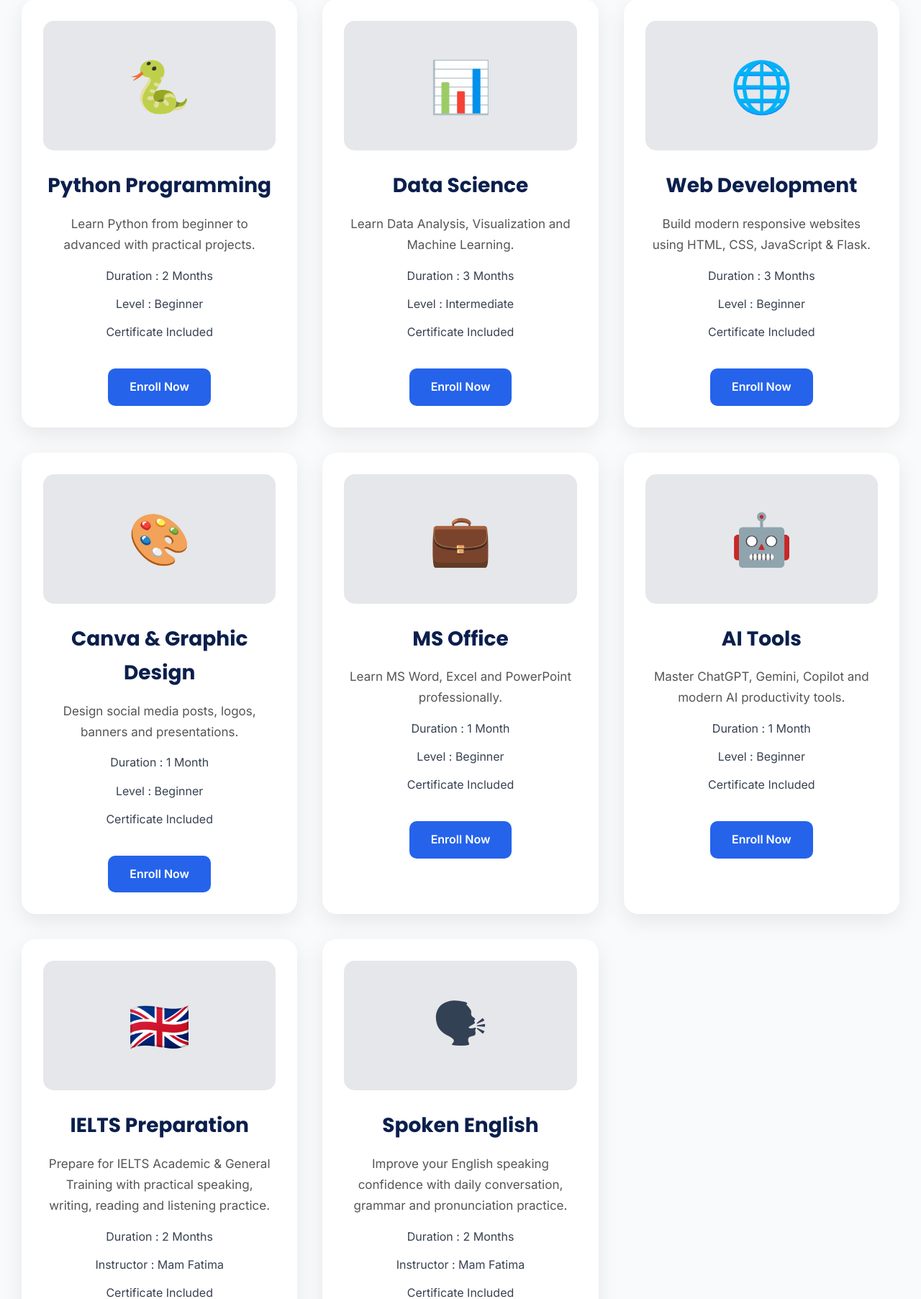
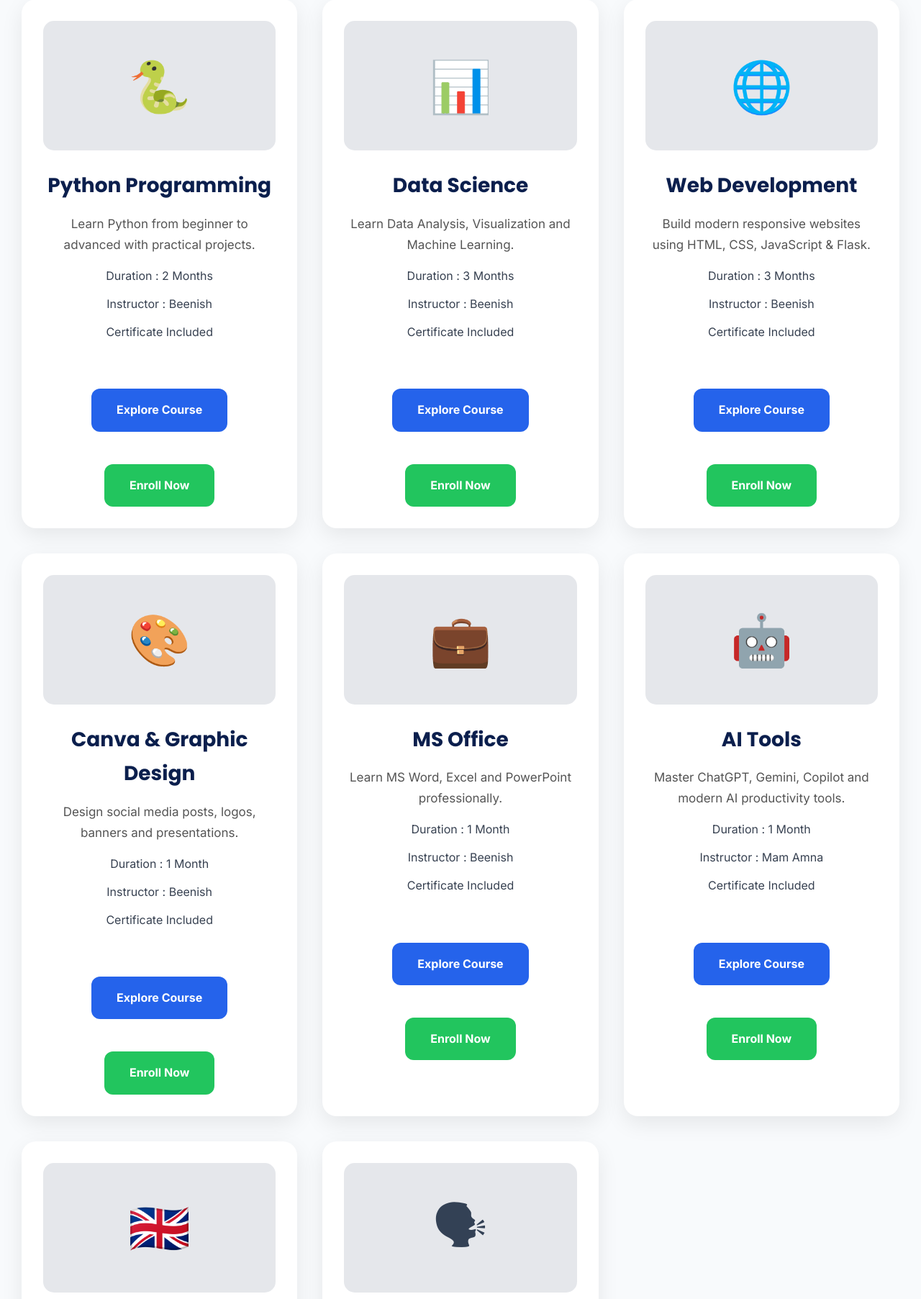
Before and after one commit to Aizal-Studio/AIZAL-STUDIO, a Flask app: page /courses in a window 1280 px wide. Shown: the part 535-2340 px from the top of the page at 72% size. Run offline with Flask 3, Linux system fonts and the light colour scheme.

Commit message:
Dynamic course pages

```diff
--- a/app.py
+++ b/app.py
@@ -30,6 +30,169 @@ def about():
 @app.route("/courses")
 def courses():
     return render_template("courses.html")
+
+@app.route("/course/<course_name>")
+def course_detail(course_name):
+
+    courses = {
+
+        "python": {
+            "icon": "🐍",
+            "title": "Python Programming",
+            "description": "Learn Python from beginner to advanced with practical projects.",
+            "instructor": "Beenish",
+            "duration": "2 Months",
+            "timing": "Mon - Fri | 7:00 PM - 8:30 PM",
+            "mode": "Online & Physical",
+            "level": "Beginner",
+            "outline": [
+                "Python Basics",
+                "Variables & Data Types",
+                "Loops & Functions",
+                "File Handling",
+                "OOP",
+                "Projects"
+            ]
+        },
+
+        "data-science": {
+            "icon": "📊",
+            "title": "Data Science",
+            "description": "Learn Data Analysis, Visualization and Machine Learning.",
+            "instructor": "Beenish",
+            "duration": "3 Months",
+            "timing": "Mon - Fri | 6:00 PM - 7:30 PM",
+            "mode": "Online & Physical",
+            "level": "Intermediate",
+            "outline": [
+                "Excel",
+                "Python",
+                "Pandas",
+                "NumPy",
+                "Visualization",
+                "Machine Learning"
+            ]
+        },
+
+        "web-development": {
+            "icon": "🌐",
+            "title": "Web Development",
+            "description": "Build modern responsive websites using HTML, CSS, JavaScript & Flask.",
+            "instructor": "Beenish",
+            "duration": "3 Months",
+            "timing": "Weekend",
+            "mode": "Online & Physical",
+            "level": "Beginner",
+            "outline": [
+                "HTML",
+                "CSS",
+                "JavaScript",
+                "Flask",
+                "SQLite",
+                "Deployment"
+            ]
+        },
+
+        "canva": {
+            "icon": "🎨",
+            "title": "Canva & Graphic Design",
+            "description": "Create professional social media designs.",
+            "instructor": "Beenish",
+            "duration": "1 Month",
+            "timing": "Weekend",
+            "mode": "Online",
+            "level": "Beginner",
+            "outline": [
+                "Canva Basics",
+                "Branding",
+                "Social Media",
+                "Posters",
+                "Presentations"
+            ]
+        },
+
+        "ms-office": {
+            "icon": "💼",
+            "title": "MS Office",
+            "description": "Professional Microsoft Office training.",
+            "instructor": "Beenish",
+            "duration": "1 Month",
+            "timing": "Weekend",
+            "mode": "Online & Physical",
+            "level": "Beginner",
+            "outline": [
+                "Word",
+                "Excel",
+                "PowerPoint",
+                "Projects"
+            ]
+        },
+
+        "ai-tools": {
+            "icon": "🤖",
+            "title": "AI Tools",
+            "description": "Master modern AI productivity tools.",
+            "instructor": "Mam Amna",
+            "duration": "1 Month",
+            "timing": "Weekend",
+            "mode": "Online",
+            "level": "Beginner",
+            "outline": [
+                "ChatGPT",
+                "Gemini",
+                "Copilot",
+                "AI Automation",
+                "Prompt Engineering"
+            ]
+        },
+
+        "ielts": {
+            "icon": "🇬🇧",
+            "title": "IELTS Preparation",
+            "description": "Prepare for Academic & General IELTS.",
+            "instructor": "Mam Fatima",
+            "duration": "2 Months",
+            "timing": "Mon - Fri",
+            "mode": "Online & Physical",
+            "level": "All Levels",
+            "outline": [
+                "Listening",
+                "Reading",
+                "Writing",
+                "Speaking",
+                "Mock Tests"
+            ]
+        },
+
+        "spoken-english": {
+            "icon": "🗣",
+            "title": "Spoken English",
+            "description": "Improve confidence in spoken English.",
+            "instructor": "Mam Fatima",
+            "duration": "2 Months",
+            "timing": "Mon - Fri",
+            "mode": "Online & Physical",
+            "level": "Beginner",
+            "outline": [
+                "Daily Conversation",
+                "Grammar",
+                "Vocabulary",
+                "Pronunciation",
+                "Interview Skills"
+            ]
+        }
+
+    }
+
+    course = courses.get(course_name)
+
+    if not course:
+        return "Course Not Found", 404
+
+    return render_template(
+        "course_details.html",
+        course=course
+    )
 
 # ==========================
 # Course Details
--- a/templates/courses.html
+++ b/templates/courses.html
@@ -30,13 +30,19 @@
 
         <ul>
             <li>Duration : 2 Months</li>
-            <li>Level : Beginner</li>
+            <li>Instructor : Beenish</li>
             <li>Certificate Included</li>
         </ul>
+
+        <div class="course-buttons">
+            <a href="/course/python" class="btn-course">
+                Explore Course
+            </a>
 
             <a href="/admissions" class="btn-course">
                 Enroll Now
             </a>
+        </div>
 
     </div>
 
@@ -54,13 +60,19 @@
 
         <ul>
             <li>Duration : 3 Months</li>
-            <li>Level : Intermediate</li>
+            <li>Instructor : Beenish</li>
             <li>Certificate Included</li>
         </ul>
+
+        <div class="course-buttons">
+            <a href="/course/data-science" class="btn-course">
+                Explore Course
+            </a>
 
             <a href="/admissions" class="btn-course">
                 Enroll Now
             </a>
+        </div>
 
     </div>
 
@@ -78,13 +90,19 @@
 
         <ul>
             <li>Duration : 3 Months</li>
-            <li>Level : Beginner</li>
+            <li>Instructor : Beenish</li>
             <li>Certificate Included</li>
         </ul>
+
+        <div class="course-buttons">
+            <a href="/course/web-development" class="btn-course">
+                Explore Course
+            </a>
 
             <a href="/admissions" class="btn-course">
                 Enroll Now
             </a>
+        </div>
 
     </div>
 
@@ -102,13 +120,19 @@
 
         <ul>
             <li>Duration : 1 Month</li>
-            <li>Level : Beginner</li>
+            <li>Instructor : Beenish</li>
             <li>Certificate Included</li>
         </ul>
+
+        <div class="course-buttons">
+            <a href="/course/canva" class="btn-course">
+                Explore Course
+            </a>
 
             <a href="/admissions" class="btn-course">
                 Enroll Now
             </a>
+        </div>
 
     </div>
 
@@ -126,13 +150,19 @@
 
         <ul>
             <li>Duration : 1 Month</li>
-            <li>Level : Beginner</li>
+            <li>Instructor : Beenish</li>
             <li>Certificate Included</li>
         </ul>
+
+        <div class="course-buttons">
+            <a href="/course/ms-office" class="btn-course">
+                Explore Course
+            </a>
 
             <a href="/admissions" class="btn-course">
                 Enroll Now
             </a>
+        </div>
 
     </div>
 
@@ -150,15 +180,22 @@
 
         <ul>
             <li>Duration : 1 Month</li>
-            <li>Level : Beginner</li>
+            <li>Instructor : Mam Amna</li>
             <li>Certificate Included</li>
         </ul>
+
+        <div class="course-buttons">
+            <a href="/course/ai-tools" class="btn-course">
+                Explore Course
+            </a>
 
             <a href="/admissions" class="btn-course">
                 Enroll Now
             </a>
+        </div>
 
     </div>
+
     <!-- IELTS -->
 
     <div class="course-card">
@@ -219,7 +256,6 @@
 
     </div>
 
-
 </section>
 
 {% endblock %}
```
Lines whose indentation alone changed are shown as unchanged.
